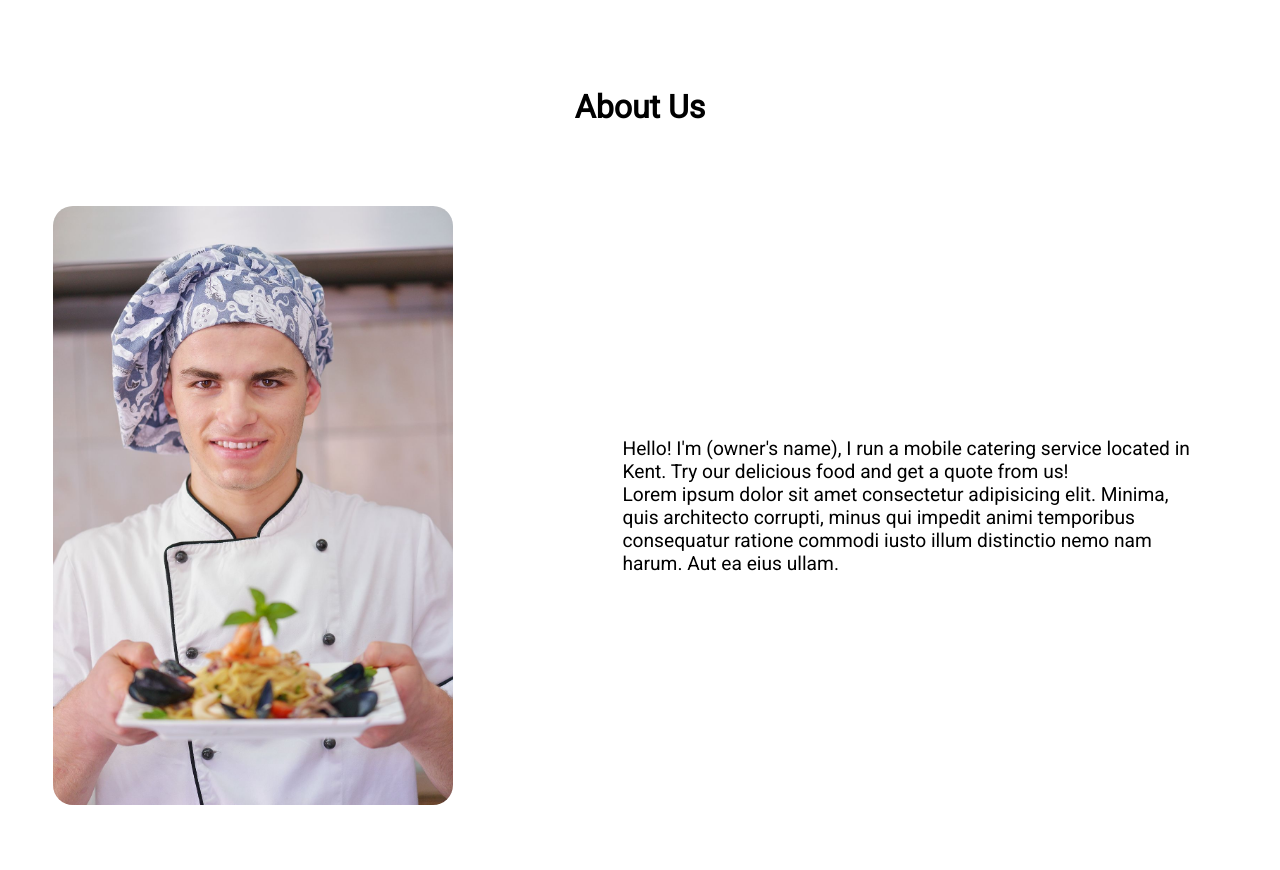
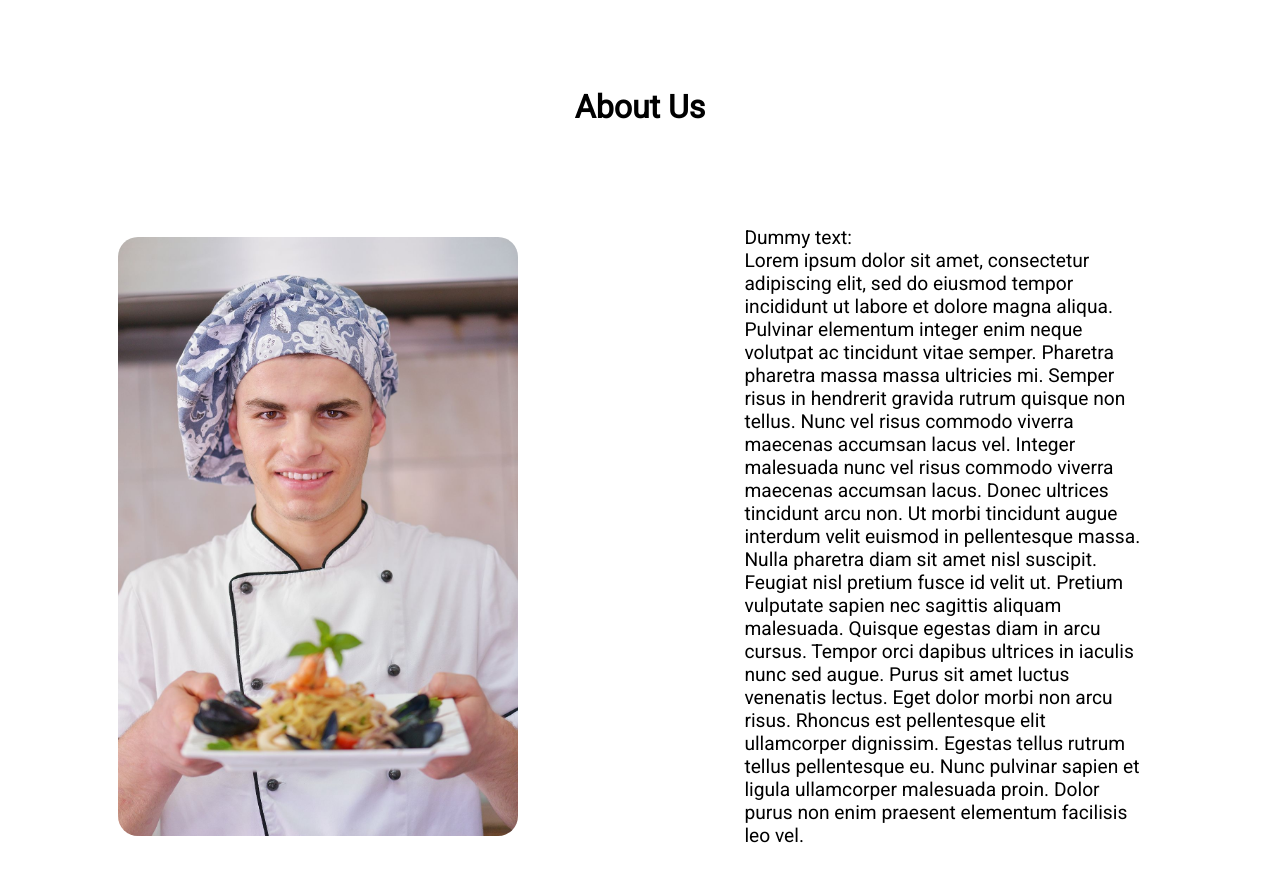
Before and after one commit to jamiett33/GSCatering-Website, a plain HTML site: page index.html in a window 1280 px wide. Shown: the part 802-1672 px from the top of the page. Drawn offline with Linux system fonts and the light colour scheme.

Commit message:
fixed some styling

```diff
--- a/index.html
+++ b/index.html
@@ -71,9 +71,9 @@
         <div class="about">
           <img src="img/owner-placeholder.jpg" alt="Owner" class="owner-img">
           <br>
-          <p>Hello! I'm (owner's name), I run a mobile catering service located in Kent. Try our delicious food and get a quote from us!
-            <br>
-            Lorem ipsum dolor sit amet consectetur adipisicing elit. Minima, quis architecto corrupti, minus qui impedit animi temporibus consequatur ratione commodi iusto illum distinctio nemo nam harum. Aut ea eius ullam.</p>
+          <p>Dummy text: <br>
+            Lorem ipsum dolor sit amet, consectetur adipiscing elit, sed do eiusmod tempor incididunt ut labore et dolore magna aliqua. Pulvinar elementum integer enim neque volutpat ac tincidunt vitae semper. Pharetra pharetra massa massa ultricies mi. Semper risus in hendrerit gravida rutrum quisque non tellus. Nunc vel risus commodo viverra maecenas accumsan lacus vel. Integer malesuada nunc vel risus commodo viverra maecenas accumsan lacus. Donec ultrices tincidunt arcu non. Ut morbi tincidunt augue interdum velit euismod in pellentesque massa. Nulla pharetra diam sit amet nisl suscipit. Feugiat nisl pretium fusce id velit ut. Pretium vulputate sapien nec sagittis aliquam malesuada. Quisque egestas diam in arcu cursus. Tempor orci dapibus ultrices in iaculis nunc sed augue. Purus sit amet luctus venenatis lectus. Eget dolor morbi non arcu risus. Rhoncus est pellentesque elit ullamcorper dignissim. Egestas tellus rutrum tellus pellentesque eu. Nunc pulvinar sapien et ligula ullamcorper malesuada proin. Dolor purus non enim praesent elementum facilisis leo vel.
+         </p>
           </div>
         </div>
         </section>
--- a/style.css
+++ b/style.css
@@ -452,13 +452,15 @@ html {
     .about {
         display: flex;
         flex-direction: row;
-        justify-content: space-around;
+        justify-content: space-evenly;
         padding: 80px 15px 0 15px;
         align-items: center;
     }
 
     .about>p {
-        width: 50%;
+        width: 35%;
+        max-width: 50%;
+        height: auto;
         padding: 20px;
         font-size: 1.2rem;
     }
```
